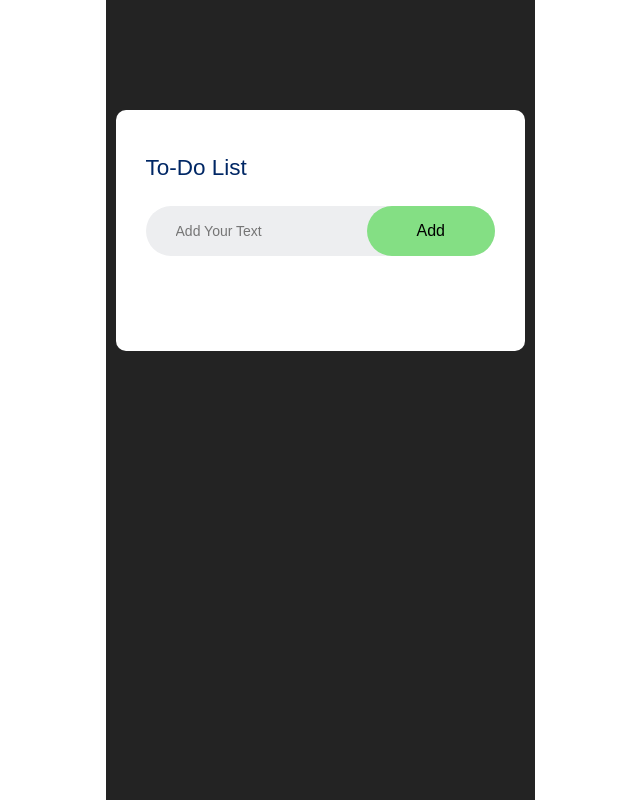
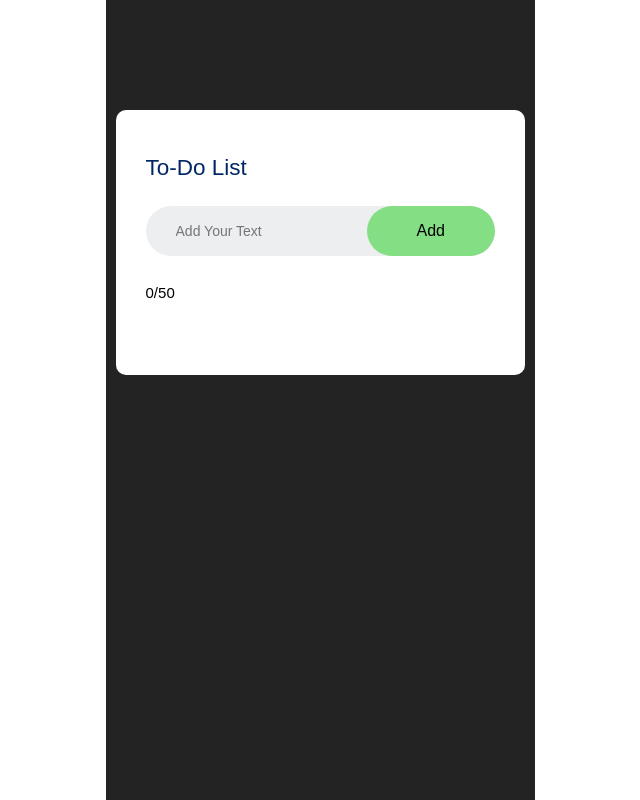
Before and after one commit to Bobsterrr/ToDoApp, a Vue app: page / in a window 1280 px wide. Shown: the whole page, without its empty margins (105-745 px from the left). Built offline with nearby package versions, Linux system fonts and the light colour scheme.

Commit message:
fetch: charachter count added

```diff
--- a/src/App.vue
+++ b/src/App.vue
@@ -1,5 +1,5 @@
 <script setup>
-import {ref} from 'vue'
+import {ref, computed} from 'vue'
 
 const newTodo = ref('');
 const tasks = ref([])
@@ -8,6 +8,10 @@ function addTodo() {
   tasks.value.push({text: newTodo.value, checked: false})
   newTodo.value = '';
 }
+
+const characterCount = computed(() => {
+  return newTodo.value.length
+})
 
 const toggleCheck = (task) => {
   task.checked = !task.checked;
@@ -22,6 +26,9 @@ const toggleCheck = (task) => {
         <input type='text' v-model='newTodo' id='input-box' required placeholder='Add Your Text'>
         <button @click='addTodo'>Add</button>
       </div>
+      <p class='counter'>
+        {{characterCount}}/50
+      </p>
       <ul>
         <li v-for='task in tasks'
           :key='task.text'
```
